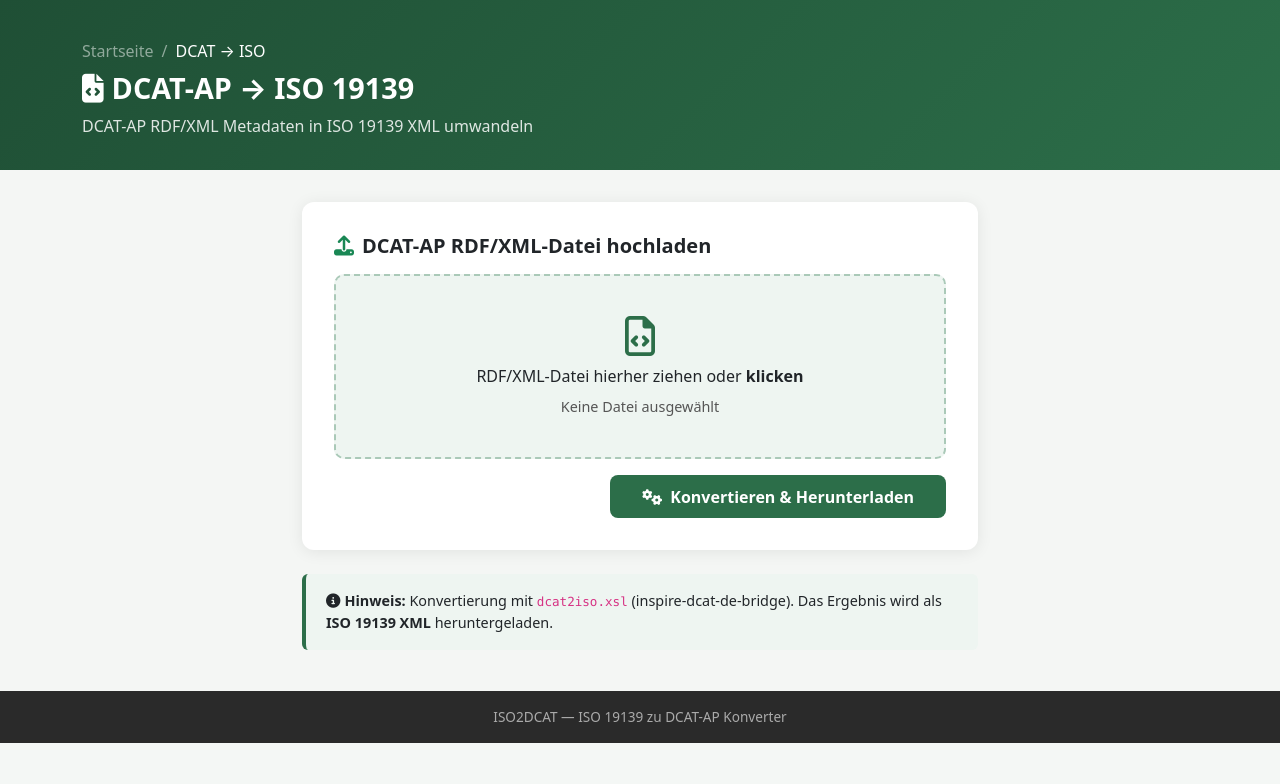
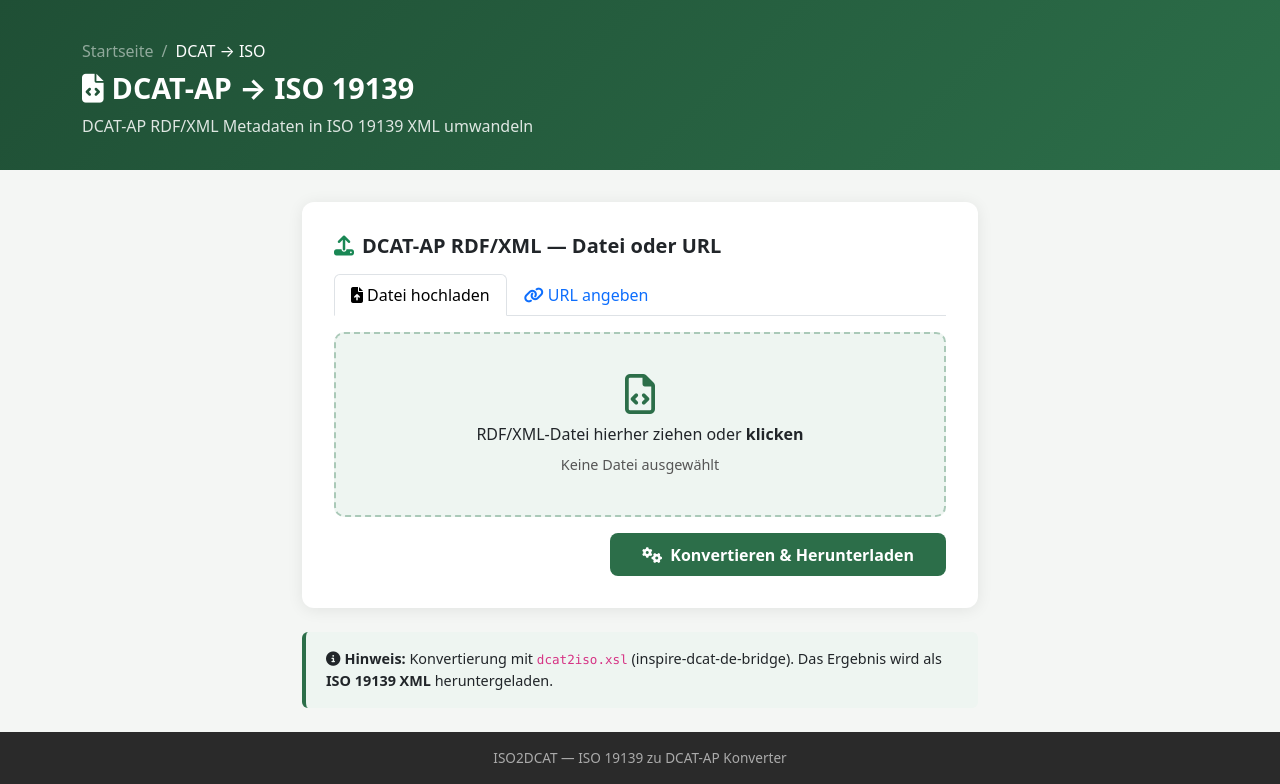
Before and after one commit to InspireGeo/MetadataConverter, a Django app: page /dcat2iso/ in a window 1280 px wide. Shown: the part 57-841 px from the top of the page. Before the commit the page ends 800 px from the top, so only its background shows below. Run offline with Django 5.2, Linux system fonts and the light colour scheme.

Commit message:
Add URL-based input for both ISO→DCAT and DCAT→ISO conversions
Users can now provide a direct URL instead of uploading a file.
Both converter pages have a tab switcher (file upload / URL input).

Co-Authored-By: Claude Sonnet 4.6 <noreply@anthropic.com>

```diff
--- a/converter/templates/converter/dcat2iso.html
+++ b/converter/templates/converter/dcat2iso.html
@@ -94,16 +94,45 @@
   {% endif %}
 
   <div class="upload-card mb-4">
-    <h5 class="fw-semibold mb-3"><i class="fa-solid fa-upload me-2 text-success"></i>DCAT-AP RDF/XML-Datei hochladen</h5>
+    <h5 class="fw-semibold mb-3"><i class="fa-solid fa-upload me-2 text-success"></i>DCAT-AP RDF/XML — Datei oder URL</h5>
 
     <form method="post" action="{% url 'convert_dcat2iso' %}" enctype="multipart/form-data" id="convertForm">
       {% csrf_token %}
-      <div class="drop-zone mb-3" id="dropZone">
-        <i class="fa-regular fa-file-code mb-2"></i>
-        <div>RDF/XML-Datei hierher ziehen oder <strong>klicken</strong></div>
-        <div class="file-name" id="fileName">Keine Datei ausgewählt</div>
-        <input type="file" name="dcat_file" id="fileInput" accept=".rdf,.xml" class="d-none" required>
+
+      <!-- Tab seçimi -->
+      <ul class="nav nav-tabs mb-3" id="inputTabs">
+        <li class="nav-item">
+          <button class="nav-link active" type="button" id="tabFile" onclick="switchTab('file')">
+            <i class="fa-solid fa-file-arrow-up me-1"></i>Datei hochladen
+          </button>
+        </li>
+        <li class="nav-item">
+          <button class="nav-link" type="button" id="tabUrl" onclick="switchTab('url')">
+            <i class="fa-solid fa-link me-1"></i>URL angeben
+          </button>
+        </li>
+      </ul>
+
+      <!-- Dosya yükleme -->
+      <div id="panelFile">
+        <div class="drop-zone mb-3" id="dropZone">
+          <i class="fa-regular fa-file-code mb-2"></i>
+          <div>RDF/XML-Datei hierher ziehen oder <strong>klicken</strong></div>
+          <div class="file-name" id="fileName">Keine Datei ausgewählt</div>
+          <input type="file" name="dcat_file" id="fileInput" accept=".rdf,.xml" class="d-none">
+        </div>
       </div>
+
+      <!-- URL girişi -->
+      <div id="panelUrl" style="display:none;">
+        <div class="mb-3">
+          <label class="form-label fw-semibold">DCAT-AP RDF/XML URL</label>
+          <input type="url" name="dcat_url" id="urlInput" class="form-control"
+                 placeholder="https://example.com/metadata.rdf">
+          <div class="form-text">Direkt erreichbare URL einer DCAT-AP RDF/XML-Datei</div>
+        </div>
+      </div>
+
       <div class="d-flex justify-content-end">
         <button type="submit" class="btn btn-convert" id="submitBtn">
           <i class="fa-solid fa-gears me-2"></i>Konvertieren &amp; Herunterladen
@@ -127,6 +156,15 @@
   const fileInput = document.getElementById('fileInput');
   const fileName = document.getElementById('fileName');
   const submitBtn = document.getElementById('submitBtn');
+  let activeTab = 'file';
+
+  function switchTab(tab) {
+    activeTab = tab;
+    document.getElementById('panelFile').style.display = tab === 'file' ? '' : 'none';
+    document.getElementById('panelUrl').style.display  = tab === 'url'  ? '' : 'none';
+    document.getElementById('tabFile').classList.toggle('active', tab === 'file');
+    document.getElementById('tabUrl').classList.toggle('active', tab === 'url');
+  }
 
   dropZone.addEventListener('click', () => fileInput.click());
   fileInput.addEventListener('change', () => {
@@ -141,7 +179,17 @@
     if (files.length > 0) { fileInput.files = files; fileName.textContent = files[0].name; }
   });
 
-  document.getElementById('convertForm').addEventListener('submit', () => {
+  document.getElementById('convertForm').addEventListener('submit', (e) => {
+    if (activeTab === 'file' && fileInput.files.length === 0) {
+      e.preventDefault();
+      alert('Bitte eine RDF/XML-Datei auswählen.');
+      return;
+    }
+    if (activeTab === 'url' && !document.getElementById('urlInput').value.trim()) {
+      e.preventDefault();
+      alert('Bitte eine URL eingeben.');
+      return;
+    }
     submitBtn.disabled = true;
     submitBtn.innerHTML = '<i class="fa-solid fa-spinner fa-spin me-2"></i>Wird konvertiert...';
 
--- a/converter/views.py
+++ b/converter/views.py
@@ -4,10 +4,25 @@ from lxml import etree
 import saxonche
 import os
 import tempfile
+import urllib.request
+import urllib.error
+from urllib.parse import urlparse
 
 XSL_DIR = os.path.join(os.path.dirname(__file__), 'xsl')
 XSL_PATH = os.path.join(XSL_DIR, 'iso2dcat.xsl')
 DCAT2ISO_XSL_PATH = os.path.join(XSL_DIR, 'dcat2iso.xsl')
+
+
+def _fetch_url(url):
+    """URL'den içerik indir, (bytes, filename) döndür."""
+    parsed = urlparse(url)
+    if parsed.scheme not in ('http', 'https'):
+        raise ValueError('Nur HTTP/HTTPS URLs werden unterstützt.')
+    req = urllib.request.Request(url, headers={'User-Agent': 'iso2dcat-converter/1.0'})
+    with urllib.request.urlopen(req, timeout=30) as resp:
+        content = resp.read()
+    filename = os.path.basename(parsed.path) or 'download'
+    return content, filename
 
 
 def index(request):
@@ -26,15 +41,26 @@ def convert_iso2dcat(request):
     if request.method != 'POST':
         return JsonResponse({'error': 'Nur POST erlaubt.'}, status=405)
 
+    # Kaynak: dosya veya URL
     uploaded_file = request.FILES.get('iso_file')
-    if not uploaded_file:
-        return render(request, 'converter/iso2dcat.html', {'error': 'Bitte eine XML-Datei hochladen.'})
+    source_url = request.POST.get('iso_url', '').strip()
 
-    if not uploaded_file.name.endswith('.xml'):
-        return render(request, 'converter/iso2dcat.html', {'error': 'Nur XML-Dateien werden akzeptiert.'})
+    if not uploaded_file and not source_url:
+        return render(request, 'converter/iso2dcat.html', {'error': 'Bitte eine XML-Datei hochladen oder eine URL angeben.'})
 
     try:
-        xml_content = uploaded_file.read()
+        if source_url:
+            xml_content, base_name = _fetch_url(source_url)
+            if not base_name.endswith('.xml'):
+                base_name = base_name.split('.')[0] or 'download'
+            else:
+                base_name = os.path.splitext(base_name)[0]
+        else:
+            if not uploaded_file.name.endswith('.xml'):
+                return render(request, 'converter/iso2dcat.html', {'error': 'Nur XML-Dateien werden akzeptiert.'})
+            xml_content = uploaded_file.read()
+            base_name = os.path.splitext(uploaded_file.name)[0]
+
         xml_doc = etree.fromstring(xml_content)
 
         prev_dir = os.getcwd()
@@ -48,12 +74,16 @@ def convert_iso2dcat(request):
 
         rdf_bytes = etree.tostring(result, pretty_print=True, xml_declaration=True, encoding='UTF-8')
 
-        filename = os.path.splitext(uploaded_file.name)[0] + '_dcat.rdf'
+        filename = base_name + '_dcat.rdf'
         response = HttpResponse(rdf_bytes, content_type='application/rdf+xml')
         response['Content-Disposition'] = f'attachment; filename="{filename}"'
         response.set_cookie('fileDownload', 'true', max_age=60)
         return response
 
+    except ValueError as e:
+        return render(request, 'converter/iso2dcat.html', {'error': str(e)})
+    except urllib.error.URLError as e:
+        return render(request, 'converter/iso2dcat.html', {'error': f'URL-Fehler: {e.reason}'})
     except etree.XMLSyntaxError as e:
         return render(request, 'converter/iso2dcat.html', {'error': f'XML-Fehler: {e}'})
     except etree.XSLTError as e:
@@ -67,14 +97,20 @@ def convert_dcat2iso(request):
         return JsonResponse({'error': 'Nur POST erlaubt.'}, status=405)
 
     uploaded_file = request.FILES.get('dcat_file')
-    if not uploaded_file:
-        return render(request, 'converter/dcat2iso.html', {'error': 'Bitte eine RDF/XML-Datei hochladen.'})
+    source_url = request.POST.get('dcat_url', '').strip()
 
-    if not (uploaded_file.name.endswith('.rdf') or uploaded_file.name.endswith('.xml')):
-        return render(request, 'converter/dcat2iso.html', {'error': 'Nur RDF/XML-Dateien (.rdf, .xml) werden akzeptiert.'})
+    if not uploaded_file and not source_url:
+        return render(request, 'converter/dcat2iso.html', {'error': 'Bitte eine RDF/XML-Datei hochladen oder eine URL angeben.'})
 
     try:
-        file_content = uploaded_file.read()
+        if source_url:
+            file_content, base_name = _fetch_url(source_url)
+            base_name = os.path.splitext(base_name)[0] or 'download'
+        else:
+            if not (uploaded_file.name.endswith('.rdf') or uploaded_file.name.endswith('.xml')):
+                return render(request, 'converter/dcat2iso.html', {'error': 'Nur RDF/XML-Dateien (.rdf, .xml) werden akzeptiert.'})
+            file_content = uploaded_file.read()
+            base_name = os.path.splitext(uploaded_file.name)[0]
 
         with tempfile.NamedTemporaryFile(suffix='.rdf', delete=False) as tmp_in:
             tmp_in.write(file_content)
@@ -97,11 +133,15 @@ def convert_dcat2iso(request):
             if os.path.exists(tmp_out_path):
                 os.unlink(tmp_out_path)
 
-        filename = os.path.splitext(uploaded_file.name)[0] + '_iso.xml'
+        filename = base_name + '_iso.xml'
         response = HttpResponse(xml_bytes, content_type='application/xml')
         response['Content-Disposition'] = f'attachment; filename="{filename}"'
         response.set_cookie('fileDownload', 'true', max_age=60)
         return response
 
+    except ValueError as e:
+        return render(request, 'converter/dcat2iso.html', {'error': str(e)})
+    except urllib.error.URLError as e:
+        return render(request, 'converter/dcat2iso.html', {'error': f'URL-Fehler: {e.reason}'})
     except Exception as e:
         return render(request, 'converter/dcat2iso.html', {'error': f'Fehler: {e}'})
```
Also changed, not shown: converter/templates/converter/iso2dcat.html (+55 -7 lines).
